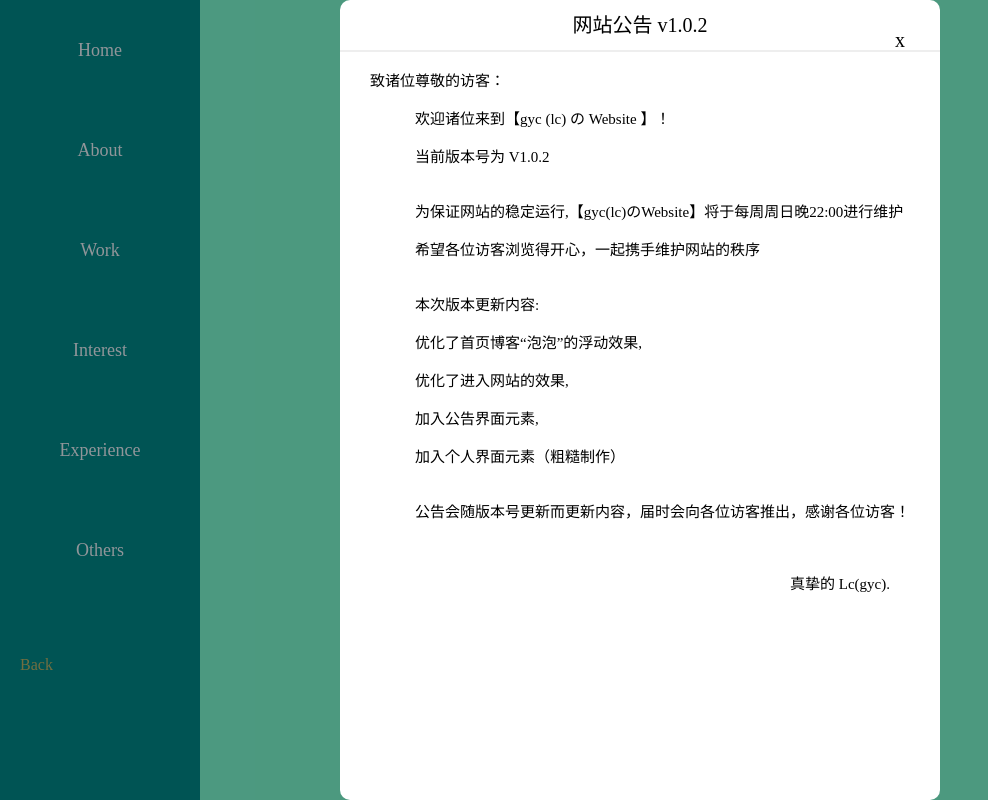
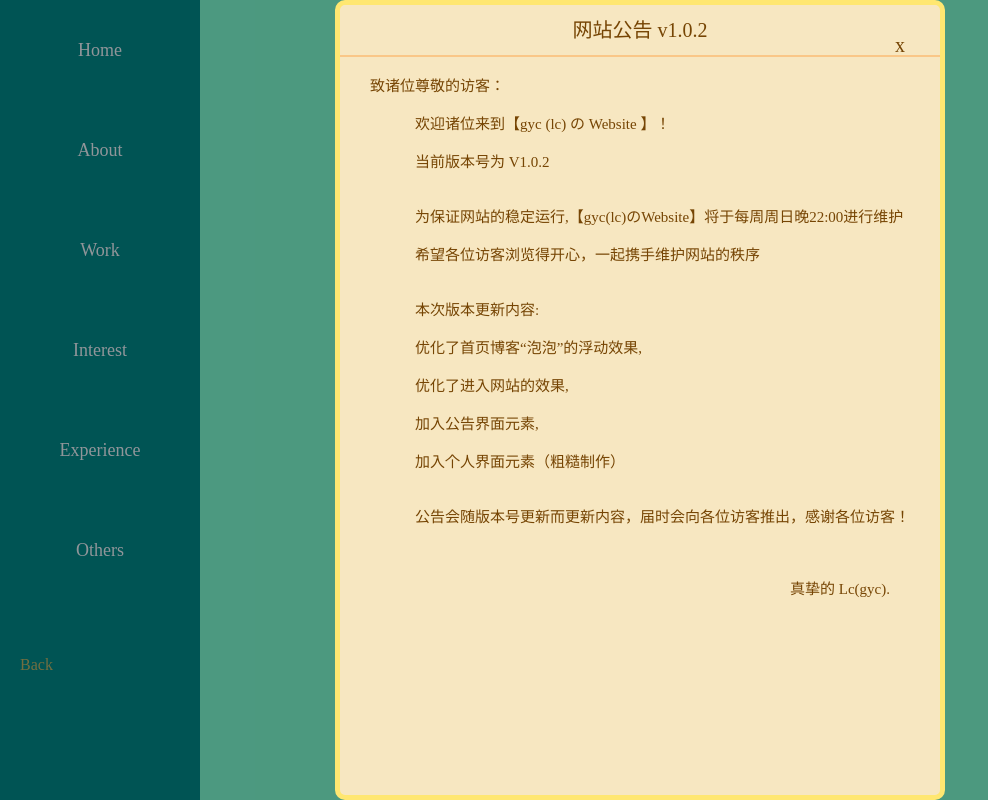
Before and after one commit to lcIgyc/lcIgyc.github.io, a plain HTML site: page html/body1.html in a window 1280 px wide. Shown: the whole page, without its empty margins (0-988 px from the left). Drawn offline with Linux system fonts and the light colour scheme.

Commit message:
Update body1.html

```diff
--- a/html/body1.html
+++ b/html/body1.html
@@ -82,19 +82,30 @@
             position: fixed;
             top:0;
             left: 0;
+
         }
+        @keyframes appear{
+            0%{
+                transform: translateY(-100%);
+            }
+            100%{
+                transform: translateY(0);
+            }
+      }
         .alert-body{
             width: 600px;
-            background-color: #fff;
+            background-color: rgb(247, 231, 193);
+            border: 5px solid rgb(255, 231, 113);
             border-radius: 10px;
             font-size: 15px;
-            color: #000;
+            color: rgb(118, 69, 4);
             /*text-align: center;       */
             animation: moveFromBottom .3s linear;
+            animation: appear 1.2s linear
         }
         .alert-title{
             line-height: 50px;
-            border-bottom: 2px solid #eee;
+            border-bottom: 2px solid rgb(250, 199, 136);
             font-size: 20px;
             position: relative;
         }
@@ -175,6 +186,7 @@
         let alertEl=document.querySelector('.alert')
 
         alertEl.style.display='flex'
+        //获得关闭按钮
         let btnClose=document.querySelector('.close')
         btnClose.onclick=function(){
             alertEl.style.display='none'
```
